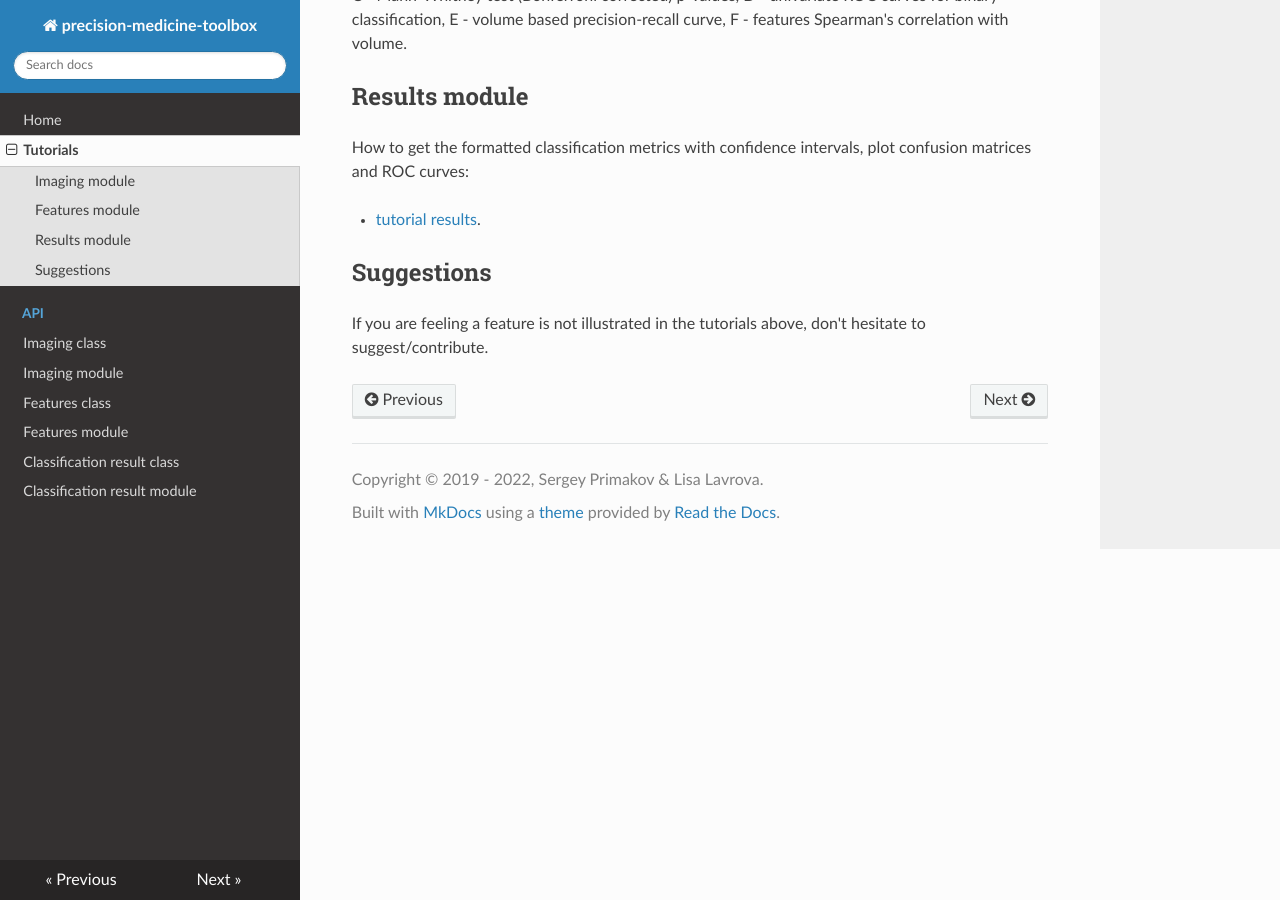
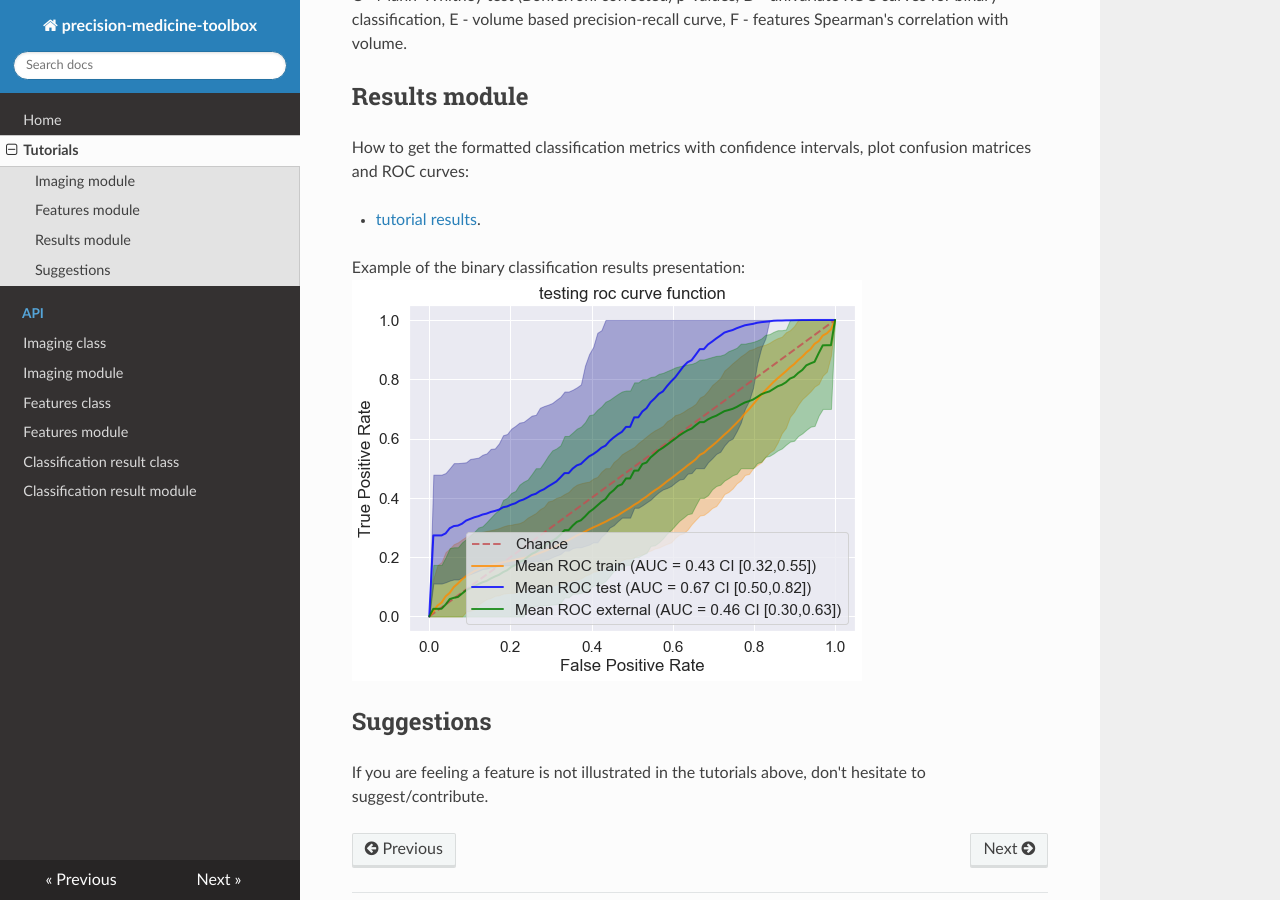
Before and after one commit to primakov/precision-medicine-toolbox, an MkDocs documentation site: the page built from docs/tutorials.md, in a window 1280 px wide and 900 px high, scrolled down 2077 px. Built offline with MkDocs 1.6.1, drawn with Linux system fonts in a browser that asks for light colours; nearby versions of some CDN libraries.

Commit message:
tutorials illustration

```diff
--- a/docs/tutorials.md
+++ b/docs/tutorials.md
@@ -30,6 +30,10 @@ How to get the formatted classification metrics with confidence intervals,
 plot confusion matrices and ROC curves:
 
 * [tutorial results](results_module.md).
+
+Example of the binary classification results presentation:
+![ROC curve](results_example.png 'ROC curve')
+
 ## Suggestions
 If you are feeling a feature is not illustrated in the tutorials above,
 don't hesitate to suggest/contribute.
```
Also changed, not shown: docs/results_example.png (added), 1 other file.
